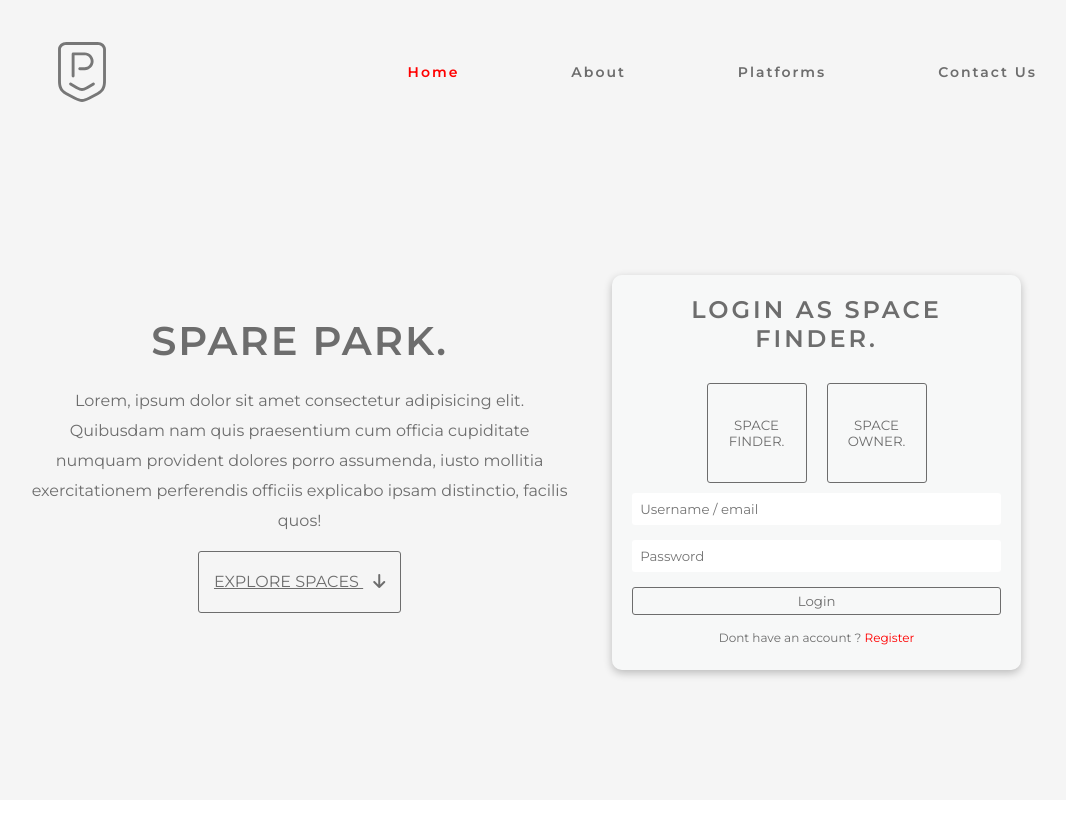
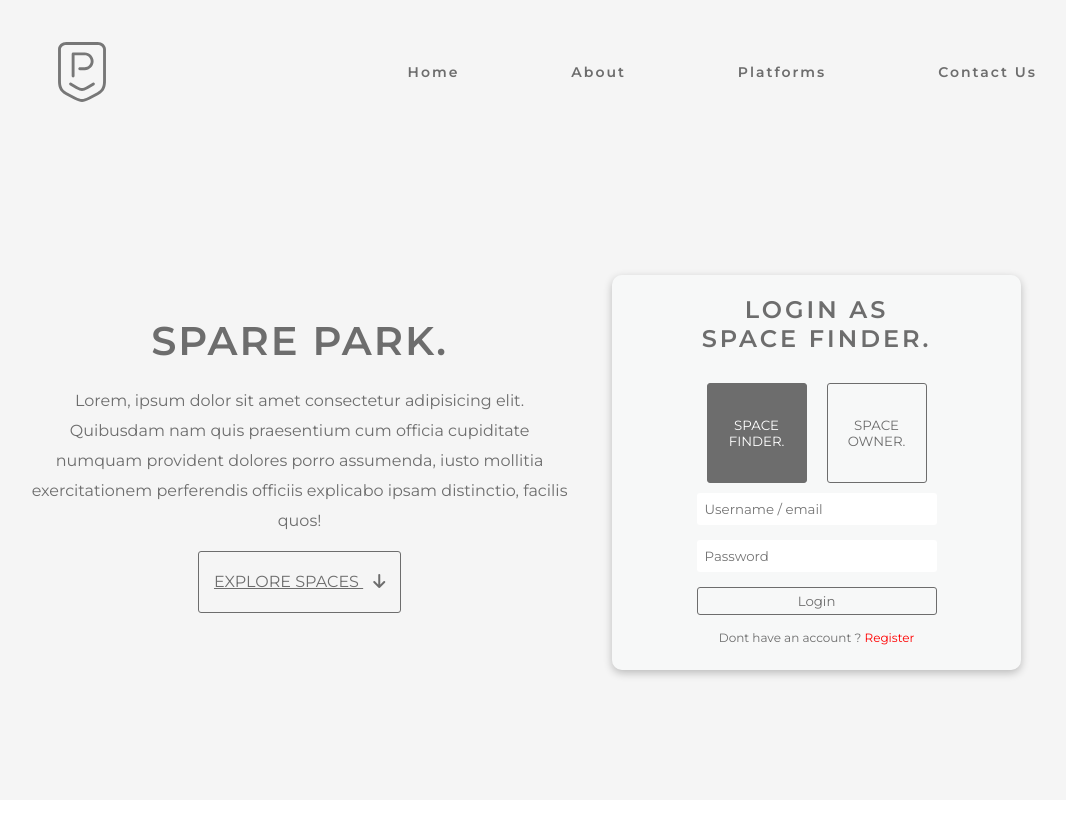
Before and after one commit to ArjunYes/spareParkPHP, a PHP site: page / in a window 1280 px wide. Shown: the top 840 px of the page, without its empty margins (131-1197 px from the left). Run offline with PHP 8.4, Linux system fonts and the light colour scheme.

Commit message:
Updates to style Via js

```diff
--- a/index.js
+++ b/index.js
@@ -1,18 +1,43 @@
-console.log("WORKING")
+// console.log("WORKING")
+const finderText = document.getElementById("spaceFindertext");
+const ownerText = document.getElementById('spaceOwnertext')
 const finder = document.getElementById("spaceFinder");
 const owner = document.getElementById('spaceOwner')
 
+finderText.style.display = "block";
+ownerText.style.display = "none";
+
+// CONSTANTS
+spaceFinder = "spaceFinder";
+spaceOwner = "spaceOwner"
+
+var userType = 1;
 
 function switchUser(e) {
     e.preventDefault();
-    console.log("Swith user",e.target.value)
+    userType = e.target.value === spaceOwner ? 1 : 0
+    console.log("Swith user", userType);
+
+
+    if (userType != 1) {
+        finderText.style.display = "block";
+        ownerText.style.display = "none";
+        finder.classList.add('activeUser');
+        owner.classList.remove('activeUser');
+
+    } else {
+        finderText.style.display = "none";
+        ownerText.style.display = "block";
+        owner.classList.add('activeUser');
+        finder.classList.remove('activeUser');
+    }
 }
 
 // finder.addEventListener('click', switchUser)
 
 
-[finder, owner].forEach((item) => {
-    // console.log("Item",item)
-    item.addEventListener('click', switchUser)
+// [finder, owner].forEach((item) => {
+//     // console.log("Item",item)
+//     item.addEventListener('click', switchUser)
 
-})
+// })
--- a/index.php
+++ b/index.php
@@ -26,7 +26,8 @@
                     <!-- <h2 >Spare Park</h2> -->
                 </div>
                 <ul class="navitems">
-                    <li><a class="active" href="#home">Home </a></li>
+                    <li><a class="
+                    " href="#home">Home </a></li>
                     <li><a href="#about">About</a></li>
                     <li><a href="#platforms">Platforms</a></li>
                     <li><a href="#contactus">Contact Us </a></li>
@@ -43,10 +44,10 @@
 
                 <div class="form_container">
                     <form class="form" action="" method="post">
-                        <h2 class="form_head">LOGIN AS <span>SPACE FINDER.</span> </h2>
+                        <h2 class="form_head">LOGIN AS <span id="spaceFindertext" >SPACE FINDER.</span>  <span id="spaceOwnertext">SPACE OWNER.</span> </h2>
                         <div class="user_groups">
-                            <button id="spaceFinder" value="spaceFinder" class="btn">SPACE FINDER.</button>
-                            <button id="spaceOwner" value="spaceOwner" class="btn">SPACE OWNER.</button>
+                            <button onclick="switchUser(event)" id="spaceFinder" value="spaceFinder" class="btn activeUser">SPACE FINDER.</button>
+                            <button onclick="switchUser(event)" id="spaceOwner" value="spaceOwner" class="btn">SPACE OWNER.</button>
 
                         </div>
                         <input class="text_box" type="text" name="" placeholder="Username / email">
--- a/main.css
+++ b/main.css
@@ -352,4 +352,11 @@
   height: 100px;
   width: 100px;
   margin: 10px;
+}
+
+.activeUser {
+  background-color: #6d6d6d;
+  color: white;
+  cursor: pointer;
+  transition: ease-in-out all 0.2s;
 }/*# sourceMappingURL=main.css.map */
--- a/main.scss
+++ b/main.scss
@@ -96,7 +96,7 @@
 
         }
 
-        .active{
+        .active {
             color: red;
         }
 
@@ -420,18 +420,26 @@
     color: red;
 }
 
-.user_groups{
+.user_groups {
     // border: 1px solid red;
-    display:  flex;
+    display: flex;
     flex-direction: row;
-    flex:1;
+    flex: 1;
     width: 100%;
     align-items: center;
     justify-content: center;
 
-    .btn{
+    .btn {
         height: 100px;
         width: 100px;
         margin: 10px;
+
+
     }
 }
+.activeUser {
+    background-color: #6d6d6d;
+    color: white;
+    cursor: pointer;
+    transition: ease-in-out all .2s
+}
```
Also changed, not shown: 1 other file.
